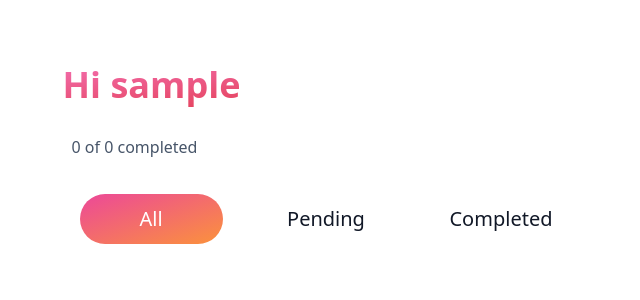
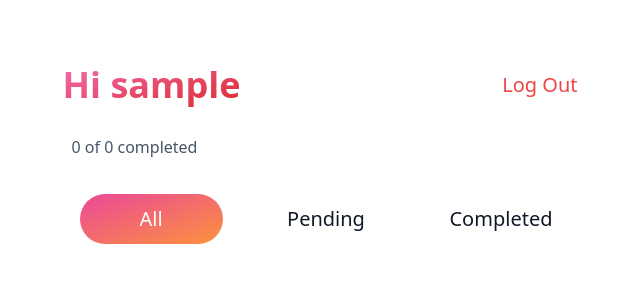
Before and after one commit to rithviknishad/_course_wd202, a Django app: page /tasks/ in a window 1280 px wide. Shown: the top 300 px of the page, without its empty margins (314-954 px from the left). Run offline with Django 3.2, Linux system fonts and the light colour scheme; the visitor is signed in with stand-in values (Sample User, id 1); data that the repository does not hold is empty; some libraries are stand-ins or nearby versions.

Commit message:
adds missing logout button

```diff
--- a/GDC-Level-6-Milestone-master/task_manager/settings.py
+++ b/GDC-Level-6-Milestone-master/task_manager/settings.py
@@ -131,7 +131,7 @@ DEFAULT_AUTO_FIELD = "django.db.models.BigAutoField"
 
 LOGIN_REDIRECT_URL = "/tasks"
 LOGIN_URL = "/user/login"
-LOGOUT_REDIRECT_URL = "/"
+LOGOUT_REDIRECT_URL = "/user/logout"
 
 # Register the tailwind theme app
 TAILWIND_APP_NAME = "theme"
--- a/GDC-Level-6-Milestone-master/templates/base.html
+++ b/GDC-Level-6-Milestone-master/templates/base.html
@@ -14,7 +14,7 @@
     <body class="bg-white leading-normal tracking-normal flex justify-center">
         <div>
             <div class="h-[58px]"></div>
-            <div class="row">
+            <div class="flex">
                 <p class="font-bold text-[36px] text-transparent bg-clip-text bg-gradient-to-br from-pink-400 to-red-600">
                     {% if page_header %}
                         {{ page_header }}
@@ -22,6 +22,8 @@
                         Todo Manager
                     {% endif %}
                 </p>
+                <div class="flex-1"></div>
+                {% block action_buttons %}{% endblock action_buttons %}
             </div>
             <div class="px-[9px]">
                 {% block content %}{% endblock %}
--- a/GDC-Level-6-Milestone-master/templates/tasks.html
+++ b/GDC-Level-6-Milestone-master/templates/tasks.html
@@ -1,4 +1,10 @@
 {% extends 'base.html' %}
+
+{% block action_buttons %}
+    <a href="/user/logout" class="p-3 text-[20px] text-[#EF4444]">
+        Log Out
+    </a>
+{% endblock action_buttons %}
 
 {% block content %}
     <p class="text-[#475569] pb-[7px] pt-[23px]">{{tasks_status_description}}</p>
```
